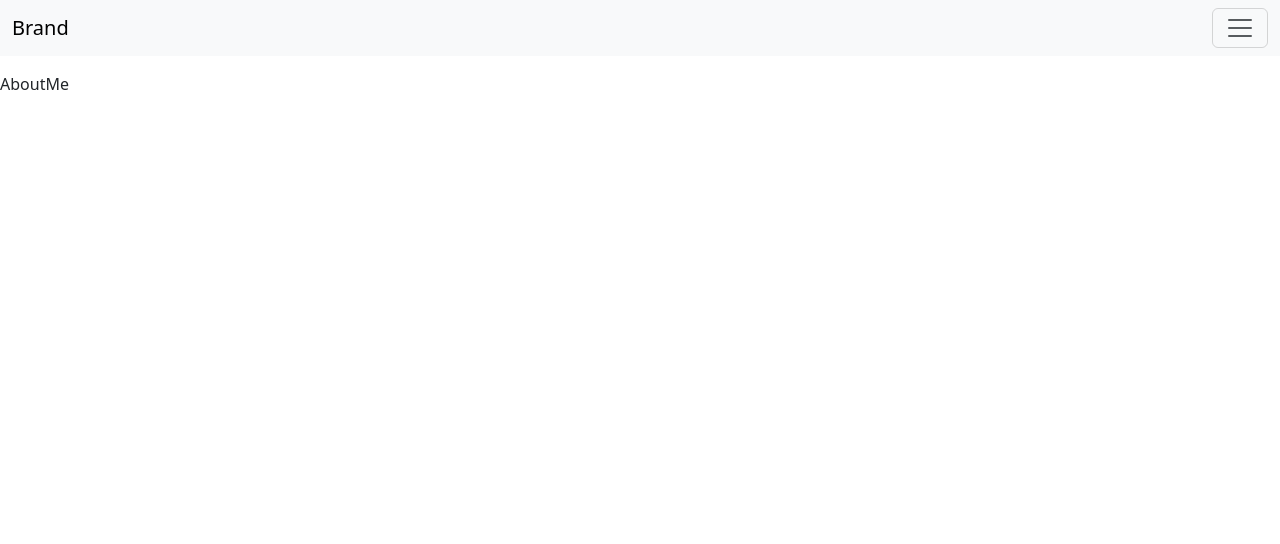
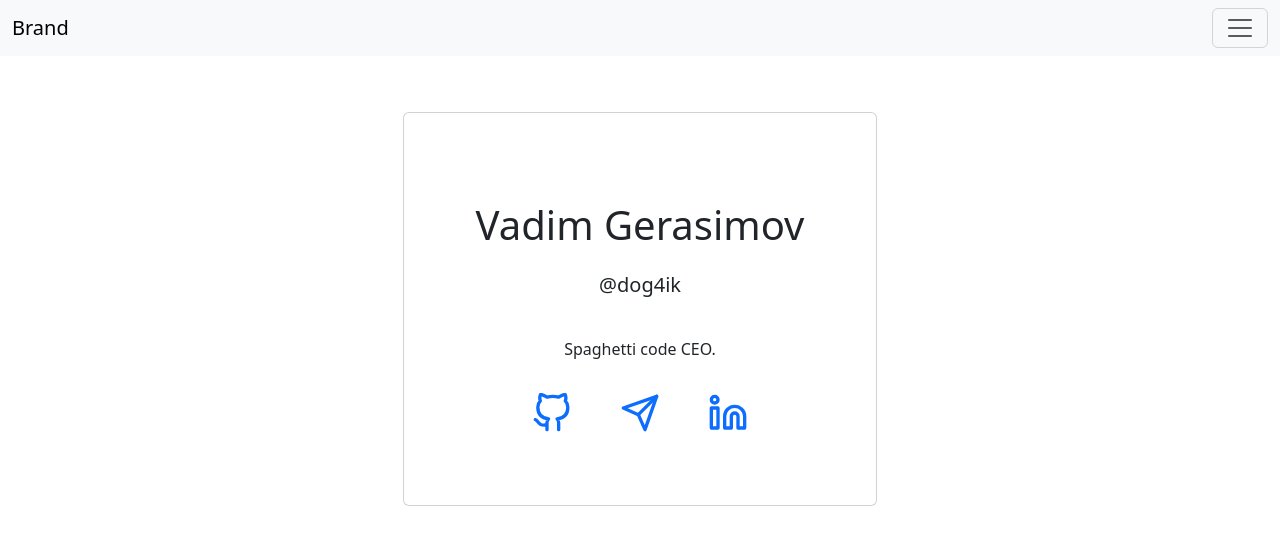
Before and after one commit to dog4ik/mirasoft-test, a React (Vite) app: page /aboutme in a window 1280 px wide. Shown: the top 544 px of the page. Built offline with nearby package versions, Linux system fonts and the light colour scheme.

Commit message:
feat: aboutme page

```diff
--- a/src/pages/AboutMe.tsx
+++ b/src/pages/AboutMe.tsx
@@ -1,5 +1,32 @@
+import { Card, Container } from "react-bootstrap";
+import { FiGithub, FiSend, FiLinkedin } from "react-icons/fi";
+
 const AboutMe = () => {
-  return <div>AboutMe</div>;
+  return (
+    <Container className="mt-4 mb-4 p-3 d-flex justify-content-center">
+      <Card className="p-4">
+        <Card.Body className="p-5 d-flex flex-column justify-content-center gap-3 align-items-center">
+          <Card.Title className="name fs-1 mt-3">Vadim Gerasimov</Card.Title>
+          <Card.Title className="idd">@dog4ik</Card.Title>
+          <Card.Text className="mt-3">Spaghetti code CEO.</Card.Text>
+          <div className="d-flex align-items-center gap-5">
+            <a href="https://github.com/dog4ik" target="_blank">
+              <FiGithub size={40} />
+            </a>
+            <a href="https://t.me/dog4ik" target="_blank">
+              <FiSend size={40} />
+            </a>
+            <a
+              href="https://www.linkedin.com/in/vadim-gerasimov-b96655266/"
+              target="_blank"
+            >
+              <FiLinkedin size={40} />
+            </a>
+          </div>
+        </Card.Body>
+      </Card>
+    </Container>
+  );
 };
 
 export default AboutMe;
```
